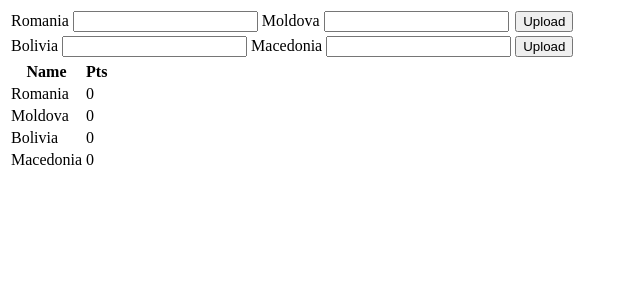
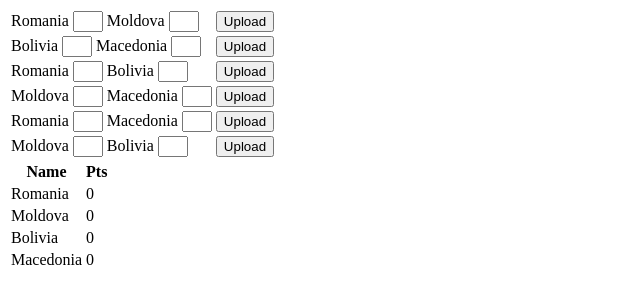
Before and after one commit to rachmanny/soccerScoreDash, a plain HTML site: page dash.html in a window 1280 px wide. Shown: the whole page, without its empty margins (0-640 px from the left). Drawn offline with Linux system fonts and the light colour scheme.

Commit message:
working prototype improved

```diff
--- a/dash.html
+++ b/dash.html
@@ -3,16 +3,17 @@
 		<tr>
 			<td>
 				Romania
-				<input type=number id=score1></input>
+				<input type=text id=score1 required></input>
 				Moldova
-				<input type=number id=score2></input>
+				<input type=text id=score2 required></input>
+
 			</td>
 
 			<td>
-				<button type=submit onclick="submitScore(document.getElementById('score1').value,
+				<button type=submit id=submit1 onclick="submitScore(document.getElementById('score1').value,
 																								 document.getElementById('score2').value,
 																								 'team1','team2');
-																								 onClick1();">Upload</button>
+																								 disappear1();">Upload</button>
 			</td>
 
 			<td><div id=counter1></div></td>
@@ -21,18 +22,88 @@
 		<tr>
 			<td>
 				Bolivia
-				<input type=number id=score3></input>
+				<input type=text id=score3></input>
 				Macedonia
-				<input type=number id=score4></input>
+				<input type=text id=score4></input>
 			</td>
 			<td>
-				<button type=submit onclick="submitScore(document.getElementById('score3').value,
+				<button type=submit id=submit2 onclick="submitScore(document.getElementById('score3').value,
 																								 document.getElementById('score4').value,
 																								'team3','team4');
-																								onClick2();">Upload</button>
+																								disappear2();">Upload</button>
 			</td>
 			<td><div id=counter2></div></td>
 		</tr>
+
+
+		<tr>
+			<td>
+				Romania
+				<input type=text id=score5></input>
+				Bolivia
+				<input type=text id=score6></input>
+			</td>
+
+			<td>
+				<button type=submit id=submit3 onclick="submitScore(document.getElementById('score5').value,
+																								 document.getElementById('score6').value,
+																								 'team1','team3');
+																								 disappear3();">Upload</button>
+			</td>
+
+			<td><div id=counter3></div></td>
+
+		</tr>
+		<tr>
+			<td>
+				Moldova
+				<input type=text id=score7></input>
+				Macedonia
+				<input type=text id=score8></input>
+			</td>
+			<td>
+				<button type=submit id=submit4 onclick="submitScore(document.getElementById('score7').value,
+																								 document.getElementById('score8').value,
+																								'team2','team4');
+																								disappear4();">Upload</button>
+			</td>
+			<td><div id=counter4></div></td>
+		</tr>
+
+		<tr>
+			<td>
+				Romania
+				<input type=text id=score9></input>
+				Macedonia
+				<input type=text id=score10></input>
+			</td>
+
+			<td>
+				<button type=submit id=submit5 onclick="submitScore(document.getElementById('score9').value,
+																								 document.getElementById('score10').value,
+																								 'team1','team4');
+																								 disappear5();">Upload</button>
+			</td>
+
+			<td><div id=counter5></div></td>
+
+		</tr>
+		<tr>
+			<td>
+				Moldova
+				<input type=text id=score11></input>
+				Bolivia
+				<input type=text id=score12></input>
+			</td>
+			<td>
+				<button type=submit id=submit6 onclick="submitScore(document.getElementById('score11').value,
+																								 document.getElementById('score12').value,
+																								'team2','team3');
+																								disappear6();">Upload</button>
+			</td>
+			<td><div id=counter6></div></td>
+		</tr>
+
 	</table>
 
 	<table id=standings>
@@ -67,36 +138,49 @@
 
 <script>
 
+function disappear1() {
+	document.getElementById("submit1").style.visibility = "hidden";
+}
+function disappear2() {
+	document.getElementById("submit2").style.visibility = "hidden";
+}
+function disappear3() {
+	document.getElementById("submit3").style.visibility = "hidden";
+}
+function disappear4() {
+	document.getElementById("submit4").style.visibility = "hidden";
+}
+function disappear5() {
+	document.getElementById("submit5").style.visibility = "hidden";
+}
+function disappear6() {
+	document.getElementById("submit6").style.visibility = "hidden";
+}
 
-// keeps track of how many times the upload button has been pressed to avoid wrong results
-
-var clicks1 = 0;
-var clicks2 = 0;
-
-function onClick1() {
-	clicks1 += 1;
-	if (clicks1 > 0 && clicks1 < 2) {
-		document.getElementById("counter1").style.border = "10px solid lightgreen";
-	}
-	else if (clicks1 > 1) {
-		document.getElementById("counter1").style.border = "10px solid red";
-	}
-	else {
-		console.log('yo');
-	}
-};
-function onClick2() {
-	clicks2 += 1;
-		if (clicks2 > 0 && clicks2 < 2) {
-			document.getElementById("counter2").style.border = "10px solid lightgreen";
-		}
-		else if (clicks2 > 1) {
-			document.getElementById("counter2").style.border = "10px solid red";
-		}
-		else {
-			console.log('yo');
-		}
-};
+// function onClick1() {
+// 	clicks1 += 1;
+// 	if (clicks1 > 0 && clicks1 < 2) {
+// 		document.getElementById("counter1").style.border = "10px solid lightgreen";
+// 	}
+// 	else if (clicks1 > 1) {
+// 		document.getElementById("counter1").style.border = "10px solid red";
+// 	}
+// 	else {
+// 		console.log('yo');
+// 	}
+// };
+// function onClick2() {
+// 	clicks2 += 1;
+// 		if (clicks2 > 0 && clicks2 < 2) {
+// 			document.getElementById("counter2").style.border = "10px solid lightgreen";
+// 		}
+// 		else if (clicks2 > 1) {
+// 			document.getElementById("counter2").style.border = "10px solid red";
+// 		}
+// 		else {
+// 			console.log('yo');
+// 		}
+// };
 
 
 
@@ -141,11 +225,10 @@ function onClick2() {
 			}
 
 
+		} else if (sc2 > sc1) {
+			console.log(teamB+' won');
 
 
-
-		} else if (sc2 > sc1) {
-			console.log(teamB+' won');
 			if (teamB.includes("team1")) {
 				team1[1] += 3;
 				document.getElementById('team1Pts').innerHTML = team1[1];
@@ -164,6 +247,45 @@ function onClick2() {
 			}
 		} else {
 				console.log("it's a tie");
+
+				if (teamA.includes("team1") && teamB.includes("team2")) {
+					team1[1] += 1;
+					team2[1] += 1;
+					document.getElementById('team1Pts').innerHTML = team1[1];
+					document.getElementById('team2Pts').innerHTML = team2[1];
+				}
+				else if (teamA.includes("team1") && teamB.includes("team3")) {
+					team1[1] += 1;
+					team3[1] += 1;
+					document.getElementById('team1Pts').innerHTML = team1[1];
+					document.getElementById('team3Pts').innerHTML = team3[1];
+				}
+				else if (teamA.includes("team1") && teamB.includes("team4")) {
+					team1[1] += 1;
+					team4[1] += 1;
+					document.getElementById('team1Pts').innerHTML = team1[1];
+					document.getElementById('team4Pts').innerHTML = team4[1];
+				}
+				else if (teamA.includes("team2") && teamB.includes("team3")) {
+					team2[1] += 1;
+					team3[1] += 1;
+					document.getElementById('team2Pts').innerHTML = team2[1];
+					document.getElementById('team3Pts').innerHTML = team3[1];
+				}
+				else if (teamA.includes("team2") && teamB.includes("team4")) {
+					team2[1] += 1;
+					team4[1] += 1;
+					document.getElementById('team2Pts').innerHTML = team2[1];
+					document.getElementById('team4Pts').innerHTML = team4[1];
+				}
+				else if (teamA.includes("team3") && teamB.includes("team4")) {
+					team3[1] += 1;
+					team4[1] += 1;
+					document.getElementById('team3Pts').innerHTML = team3[1];
+					document.getElementById('team4Pts').innerHTML = team4[1];
+				}
+
+
 		}
 
 	}
@@ -173,7 +295,12 @@ function onClick2() {
 </script>
 
 
+<style>
+	input {
+		width: 30px;
+	}
 
+</style>
 
 
 <!-- // .... in progress
@@ -186,3 +313,6 @@ function onClick2() {
 	// data points: team1, team2, score1, score2
 
 	// button onclick="submitScore(document.getElementById('first').value,document.getElementById('second').value)" -->
+
+
+	<!-- remove upload button after click -->
```
